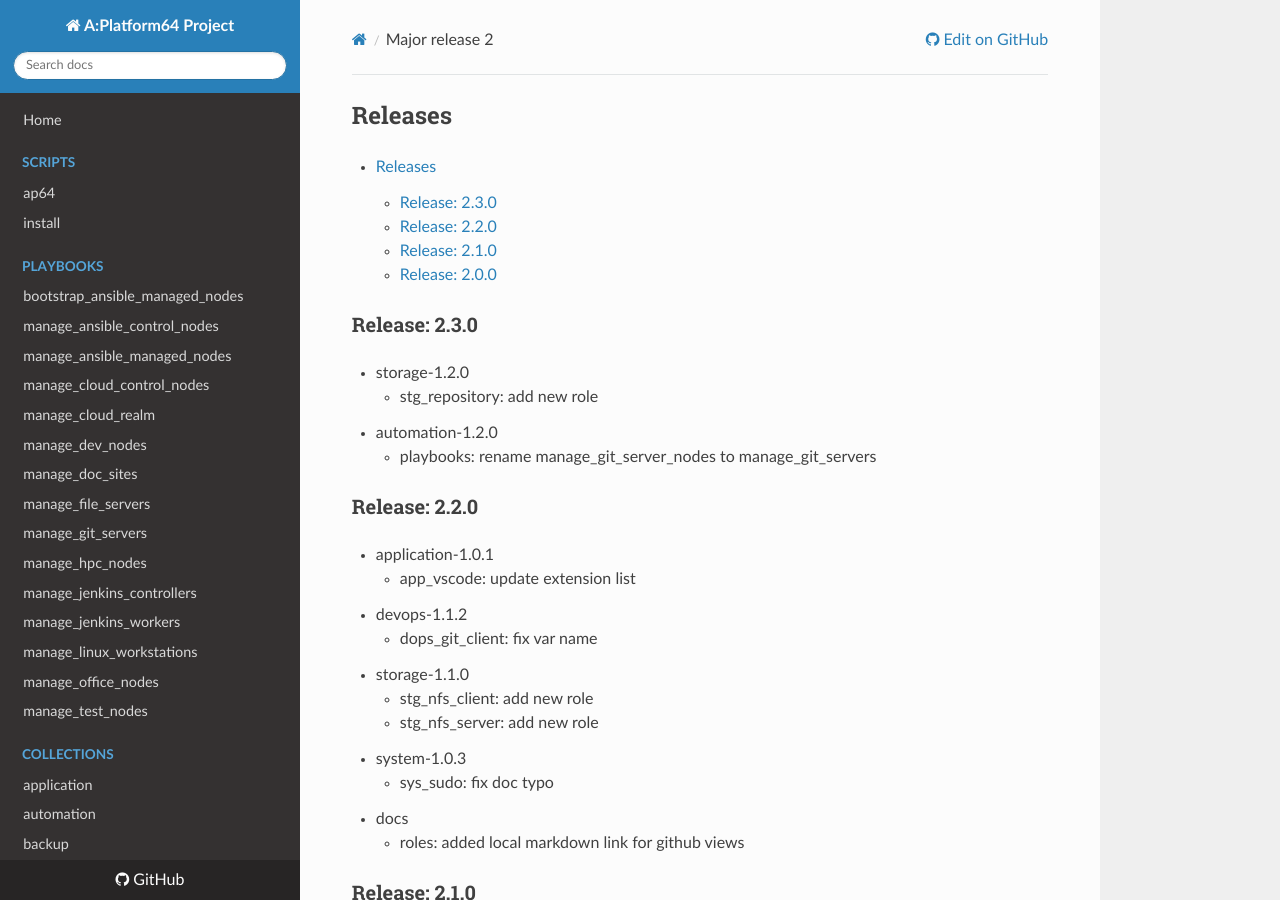
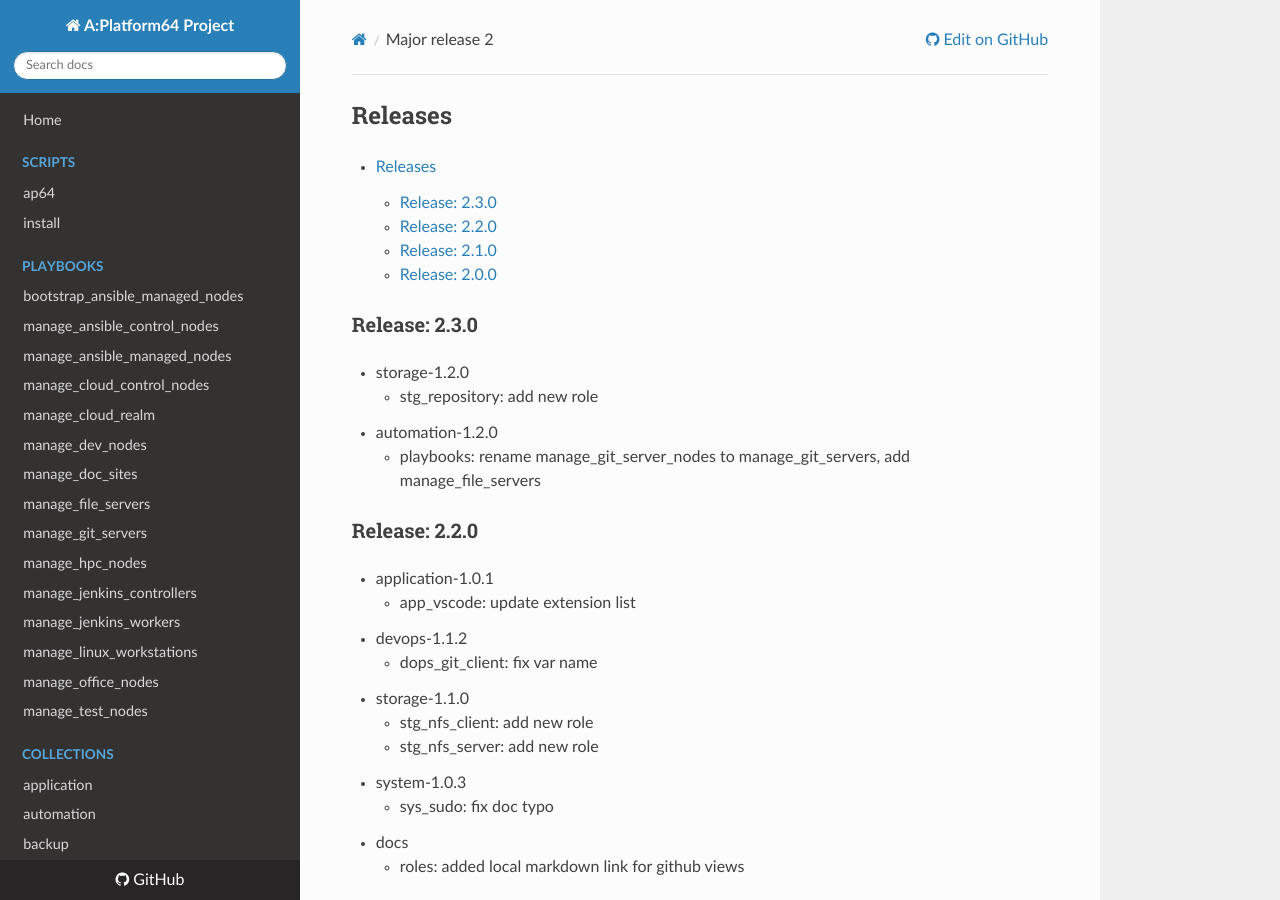
Before and after one commit to aplatform64/aplatform64, an MkDocs documentation site: the page built from docs/changelog/major-release-2.md, in a window 1280 px wide and 900 px high. Built offline with MkDocs 1.6.1, drawn with Linux system fonts in a browser that asks for light colours.

Commit message:
doc: update version

```diff
--- a/docs/changelog/major-release-2.md
+++ b/docs/changelog/major-release-2.md
@@ -11,7 +11,7 @@
 - storage-1.2.0
   - stg_repository: add new role
 - automation-1.2.0
-  - playbooks: rename manage_git_server_nodes to manage_git_servers
+  - playbooks: rename manage_git_server_nodes to manage_git_servers, add manage_file_servers
 
 ## Release: 2.2.0
 
```
